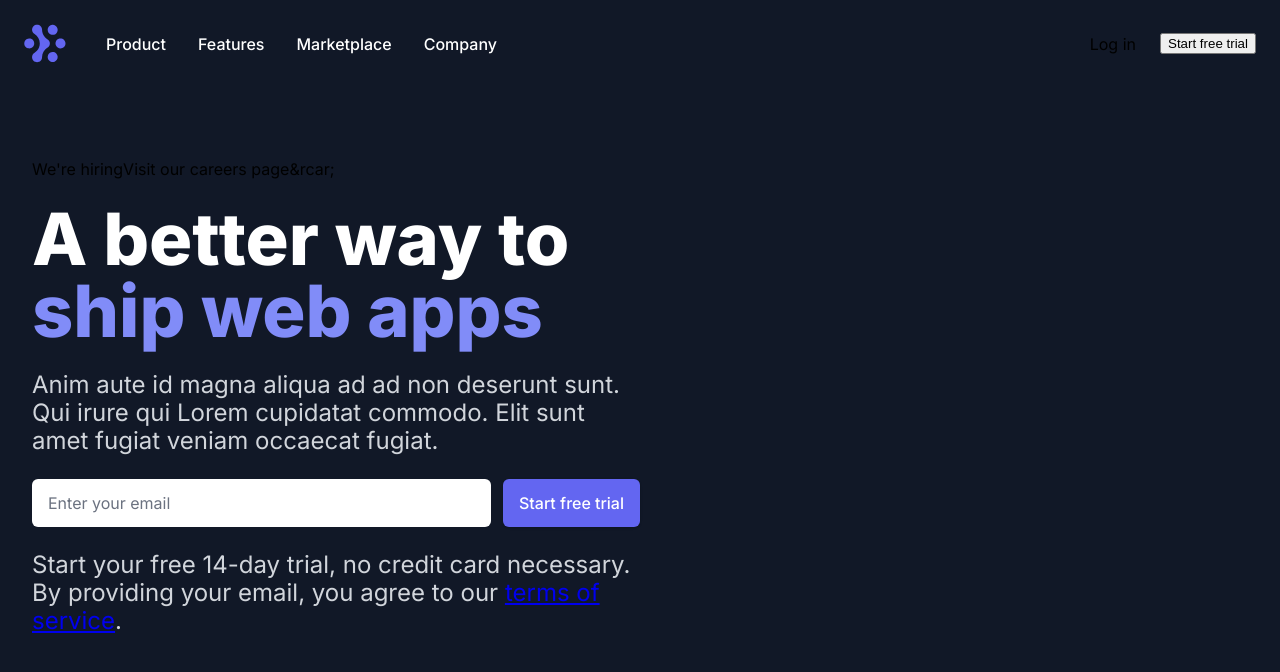
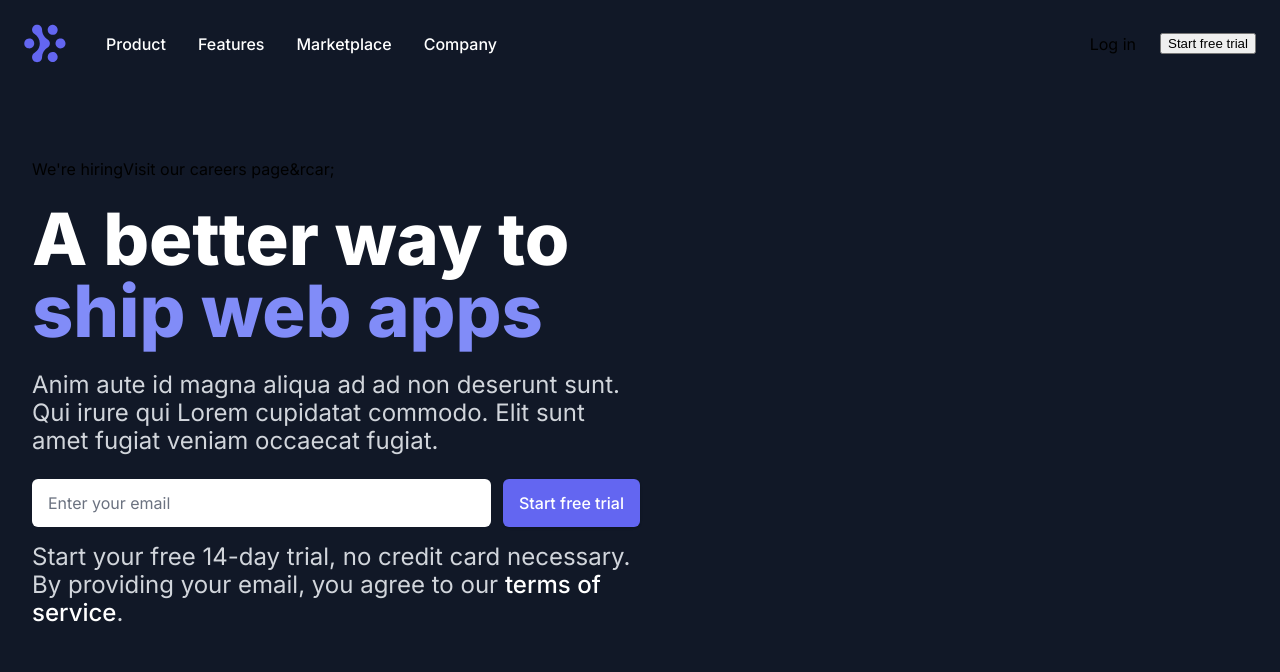
Before and after one commit to rosslibby/lennar-code-challenge, a React (Create React App) app: page / in a window 1280 px wide. Shown: the top 672 px of the page. Built offline with nearby package versions, Linux system fonts and the light colour scheme.

Commit message:
styled form description text

```diff
--- a/src/components/main/index.tsx
+++ b/src/components/main/index.tsx
@@ -16,7 +16,7 @@ export default function Main() {
           <h1>A better way to <span>ship web apps</span></h1>
           <p>Anim aute id magna aliqua ad ad non deserunt sunt. Qui irure qui Lorem cupidatat commodo. Elit sunt amet fugiat veniam occaecat fugiat.</p>
         </div>
-        <form>
+        <form className={styles.form}>
           <InputGroup>
             <Input
               type={InputType.email}
--- a/src/components/main/main.module.css
+++ b/src/components/main/main.module.css
@@ -5,6 +5,20 @@
   padding: 6rem 0.5rem;
 }
 
+.form p {
+  color: var(--text-secondary);
+  font-size: 0.875rem;
+  font-weight: 400;
+  line-height: 1.25rem;
+  margin-top: 1rem;
+}
+
+.form p a {
+  color: var(--text-primary);
+  font-weight: 500;
+  text-decoration: none;
+}
+
 .hero {}
 .hero .callout {}
 .hero .callout .pill {}
```
